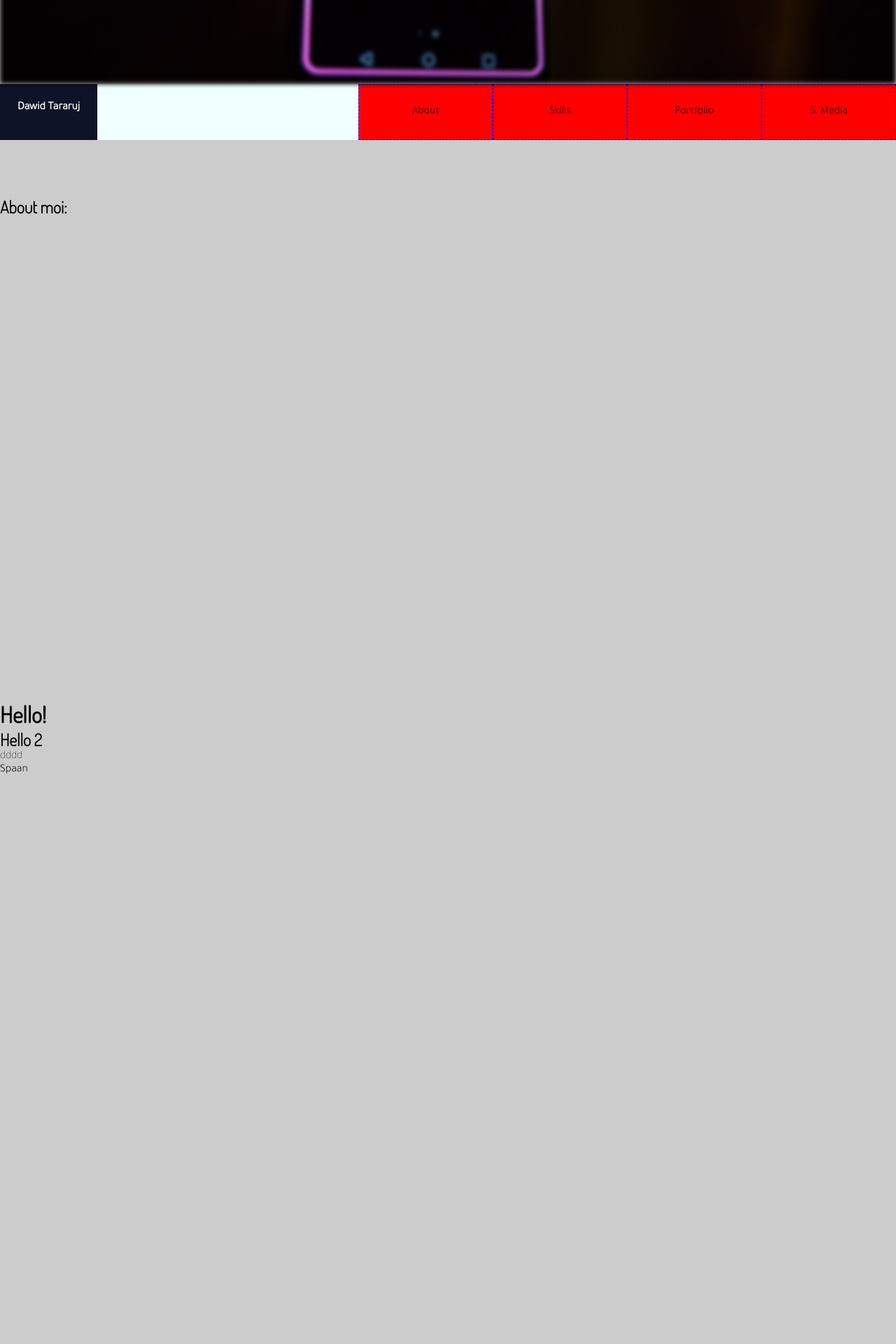
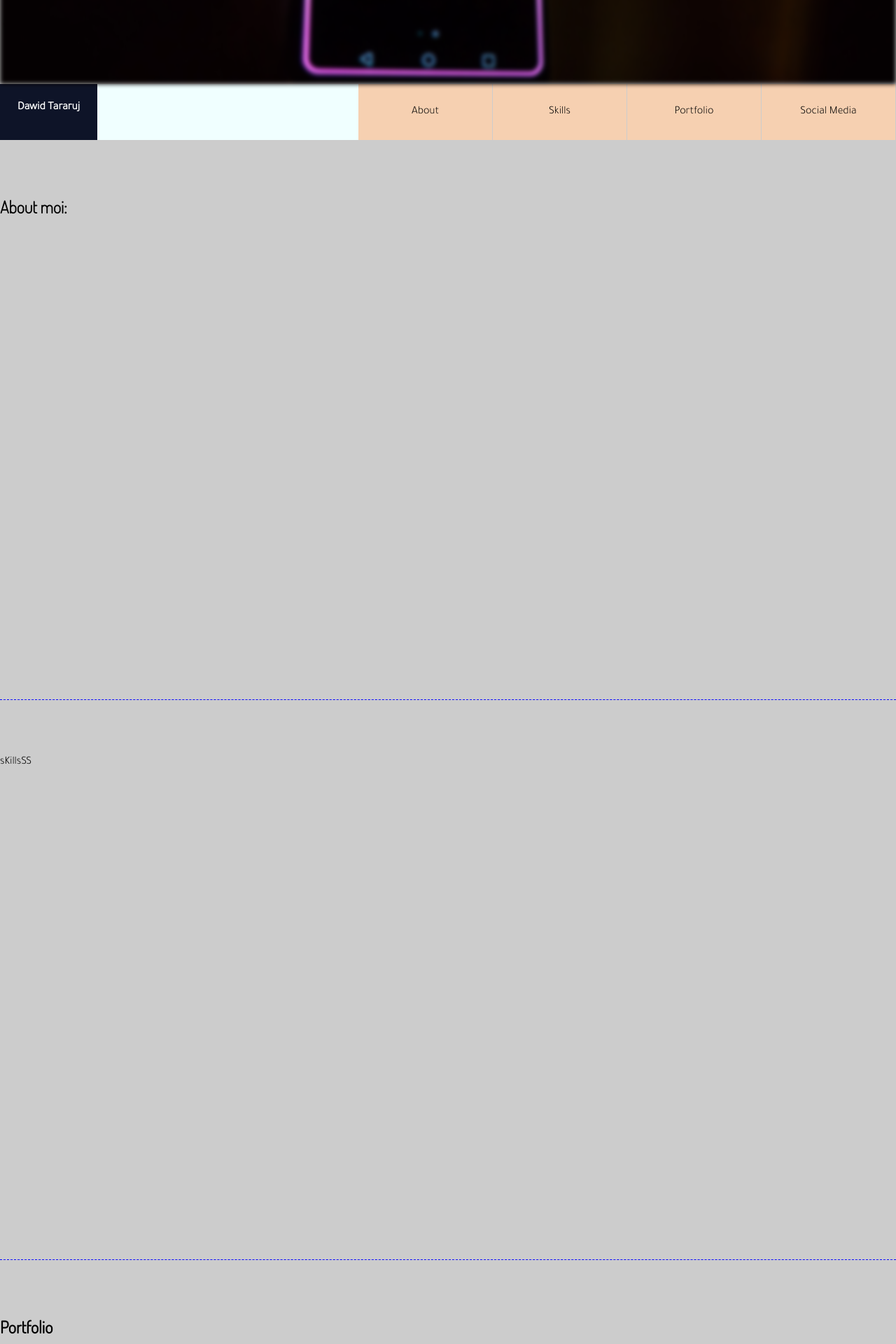
Before and after one commit to dawiteu/react-portfolio-16, a React (Create React App) app: page /about in a window 1280 px wide. Shown: the part 600-2520 px from the top of the page at 70% size. Before the commit the page ends 1710 px from the top, so only its background shows below. Built offline with nearby package versions, Linux system fonts and the light colour scheme.

Commit message:
navbar design

```diff
--- a/package.json
+++ b/package.json
@@ -11,6 +11,7 @@
     "react-dom": "^17.0.1",
     "react-router-dom": "^5.2.0",
     "react-scripts": "4.0.3",
+    "react-scroll": "^1.8.2",
     "web-vitals": "^1.1.1"
   },
   "scripts": {
--- a/src/App.js
+++ b/src/App.js
@@ -6,7 +6,9 @@ import Header from './components/Header';
 import Navigation from './components/Navigation';
 
 import About from './pages/About';
-
+import Skills from './pages/Skills';
+import Portfolio from './pages/Portfolio';
+import Smedia from './pages/Smedia';
 
 const App = () => {
   return (
@@ -15,12 +17,10 @@ const App = () => {
       <Navigation />
 
       <About />
+      <Skills />
+      <Portfolio />
+      <Smedia />
 
-
-      <h1>Hello!</h1>
-      <h2>Hello 2</h2>
-      <p>dddd</p>
-      <span>Spaan</span>
     </Fragment>
   );
 };
@@ -28,6 +28,14 @@ const App = () => {
 export default App;
 
 /*
+
+
+   <h1>Hello!</h1>
+      <h2>Hello 2</h2>
+      <p>dddd</p>
+      <span>Spaan</span>
+
+
 
       <Browser>
         <Navigation />
--- a/src/components/Navigation.js
+++ b/src/components/Navigation.js
@@ -1,15 +1,41 @@
 import React from 'react';
+import { Link } from 'react-scroll';
+
 
 const Navigation = () => {
+
+    //const scroll = () => {
+    //    console.log(document.scrollTop);
+    //}
+
+    //window.addEventListener("scroll", scroll);
+
+
     return (
         <nav>
             <a href="###" className="bold">Dawid Tararuj</a>
 
             <ul>
-                <li>About</li>
-                <li>Skills</li>
-                <li>Portfolio</li>
-                <li>S. Media</li>
+                <li>
+                    <Link to="about" spy={true} smooth={true}>
+                        About
+                    </Link>
+                </li>
+                <li>
+                    <Link to="skills" spy={true} smooth={true}>
+                        Skills
+                    </Link>
+                </li>
+                <li>
+                    <Link to="portfolio" spy={true} smooth={true}>
+                        Portfolio
+                    </Link>
+                </li>
+                <li>
+                    <Link to="smedia" spy={true} smooth={true}>
+                        Social Media
+                    </Link>
+                </li>
             </ul>
         </nav>
     );
--- /dev/null
+++ b/src/pages/Portfolio.js
@@ -0,0 +1,11 @@
+import React from 'react';
+
+const Portfolio = () => {
+    return (
+        <section className="content" id="portfolio">
+            <h1>Portfolio</h1>
+        </section>
+    );
+};
+
+export default Portfolio;
--- /dev/null
+++ b/src/pages/Skills.js
@@ -0,0 +1,11 @@
+import React from 'react';
+
+const Skills = () => {
+    return (
+        <section className="content" id="skills">
+            sKillsSS
+        </section>
+    );
+};
+
+export default Skills;
--- /dev/null
+++ b/src/pages/Smedia.js
@@ -0,0 +1,11 @@
+import React from 'react';
+
+const Smedia = () => {
+    return (
+        <section className="content" id="smedia">
+            <h1>s Media</h1>
+        </section>
+    );
+};
+
+export default Smedia;
--- a/src/sass/_mixed.scss
+++ b/src/sass/_mixed.scss
@@ -21,6 +21,12 @@ html{
 }
 
 section.content{
+    // margin-top:10vh; // padding?
     padding-top:10vh;
     min-height:100vh;
+    border-bottom:1px dashed blue;
+
+    &#smedia{
+        max-height: 60vh!important;
+    }
 }
--- a/src/sass/_modules/_navigation.scss
+++ b/src/sass/_modules/_navigation.scss
@@ -19,12 +19,25 @@ nav{
         justify-content: space-between;
         list-style-type: none;
         li{
-            width:100%;
-            background-color: red;
-            border:1px dashed blue;
             display:flex;
             justify-content: center;
             align-items: center;
+            width:100%;
+            height:100%;
+            a{
+                width:100%;
+                height:100%;
+                display:flex;
+                justify-content: center;
+                align-items: center;
+                background-color: #f6d0b1;
+                border-right:1px solid #ccc;
+                &:hover{
+                    background-color: #0E1428;
+                    cursor:pointer;
+                    color:white;
+                }
+            }
         }
     }
 
```
Also changed, not shown: 1 other file (tests, documents, lock files or other folders).
